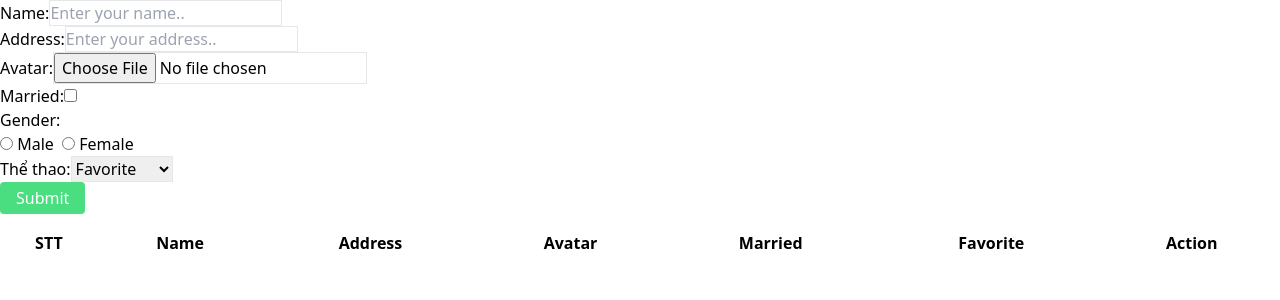
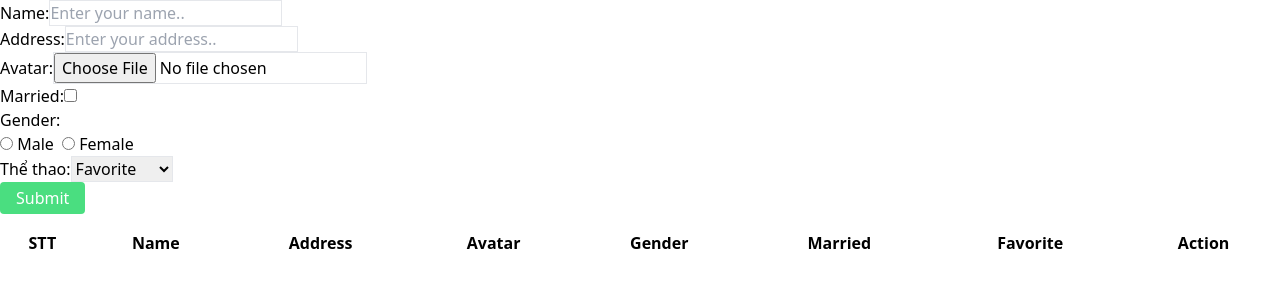
Before and after one commit to bphphin/react-dev, a React (Vite) app: page / in a window 1280 px wide. Shown: the top 300 px of the page. Built offline with nearby package versions, Linux system fonts and the light colour scheme.

Commit message:
fix: update

```diff
--- a/src/components/Form.jsx
+++ b/src/components/Form.jsx
@@ -36,7 +36,7 @@ export default function Form() {
     }
 
     const handleGetFile = e => {
-        const { files } = e.target;
+        const { value, files } = e.target;
         files[0] && setFormData({
             ...formData,
             avatar: files[0]
@@ -113,8 +113,16 @@ export default function Form() {
             <p>
                 Gender:
                 <br/>
-                <input type='radio' name='gender' onChange={ handleGetValue } value='Male' checked={ formData.gender }/> Male &nbsp;
-                <input type='radio' name='gender' onChange={ handleGetValue } value='Female' checked={ formData.gender }/> Female
+                <input type='radio'
+                name='gender'
+                onChange={ handleGetValue }
+                value='Male'
+                checked={ formData.gender === 'Male' }/> Male &nbsp;
+                <input type='radio'
+                name='gender'
+                onChange={ handleGetValue }
+                value='Female'
+                checked={ formData.gender === 'Female' }/> Female
             </p>
             <p>
                 Thể thao:
--- a/src/components/Table.jsx
+++ b/src/components/Table.jsx
@@ -12,6 +12,7 @@ export default function (props) {
                         <th>Name</th>
                         <th>Address</th>
                         <th>Avatar</th>
+                        <th>Gender</th>
                         <th>Married</th>
                         <th>Favorite</th>
                         <th>Action</th>
@@ -26,6 +27,7 @@ export default function (props) {
                             <td>
                                 { item.avatar && <img src={ URL.createObjectURL( item.avatar ) } width={120}/> }
                             </td>
+                            <td>{ item.gender }</td>
                             <td>{ item.isMarried ? 'Married' : 'Single' }</td>
                             <td>{ item.favorite }</td>
                             <td>
```
